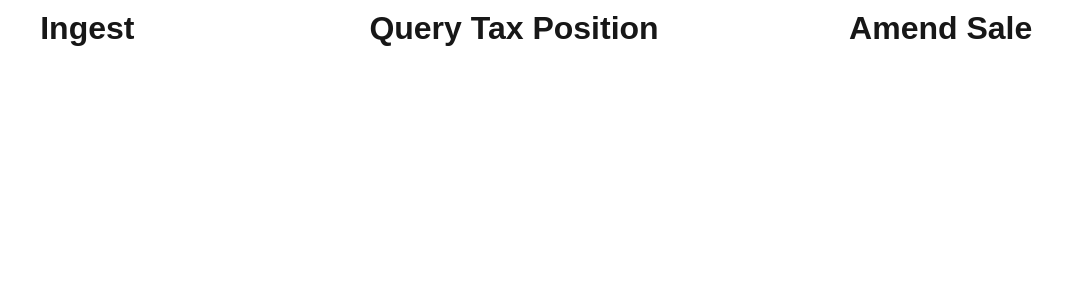
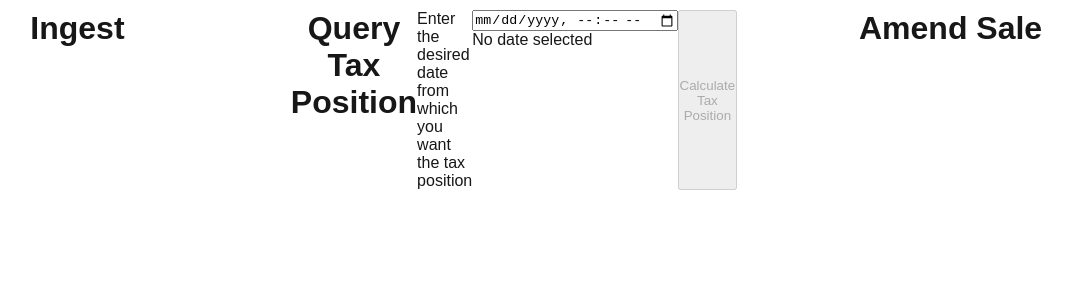
Before and after one commit to AlexanderVerheecke/novabook, a Next.js app: page / in a window 1280 px wide. Shown: the top 300 px of the page, without its empty margins (126-1198 px from the left). Built offline with nearby package versions, Linux system fonts and the light colour scheme.

Commit message:
choose date, calculate tax position fucntionality

```diff
--- a/src/components/TaxPage.tsx
+++ b/src/components/TaxPage.tsx
@@ -1,7 +1,38 @@
-import React from "react";
+"use client";
+import React, { useState } from "react";
 import styles from "./TaxPage.module.scss";
 
 const TaxPage = () => {
+  const [date, setDate] = useState("");
+  const [taxPosition, setTaxPosition] = useState<number | null>(null);
+  const [error, setError] = useState<string | null>(null);
+
+  const handleButtonClick = async () => {
+    if (!date) {
+      alert("Please select a date first.");
+      return;
+    }
+
+    try {
+      const response = await fetch(
+        `/api/tax-position?date=${encodeURIComponent(date)}`
+      );
+
+      if (!response.ok) {
+        const errorData = await response.json();
+        throw new Error(errorData.error || "Failed to fetch tax position");
+      }
+
+      const data = await response.json();
+      setTaxPosition(data.taxPosition);
+      setError(null);
+    } catch (err: any) {
+      console.error("Error fetching tax position:", err);
+      setError(err.message);
+      setTaxPosition(null);
+    }
+  };
+
   return (
     <div className={styles.container}>
       <div className={styles.leftSide}>
@@ -9,6 +40,31 @@ const TaxPage = () => {
       </div>
       <div className={styles.centerSide}>
         <h1 className={styles.title}>Query Tax Position</h1>
+        <p className={styles.instruction}>
+          Enter the desired date from which you want the tax position
+        </p>
+        <div className={styles.datePickerContainer}>
+          <input
+            type="datetime-local"
+            value={date}
+            onChange={(e) => setDate(e.target.value)}
+            className={styles.dateInput}
+          />
+          <div className={styles.dateDisplay}>
+            {date ? `Date chosen: ${date}` : "No date selected"}
+          </div>
+        </div>
+        <button
+          disabled={!date}
+          className={styles.calculateButton}
+          onClick={handleButtonClick}
+        >
+          Calculate Tax Position
+        </button>
+        {taxPosition !== null && (
+          <p>Tax Position: £{(taxPosition / 100).toFixed(2)}</p>
+        )}
+        {error && <p style={{ color: "red" }}>Error: {error}</p>}
       </div>
       <div className={styles.rightSide}>
         <h1 className={styles.title}>Amend Sale</h1>
```
